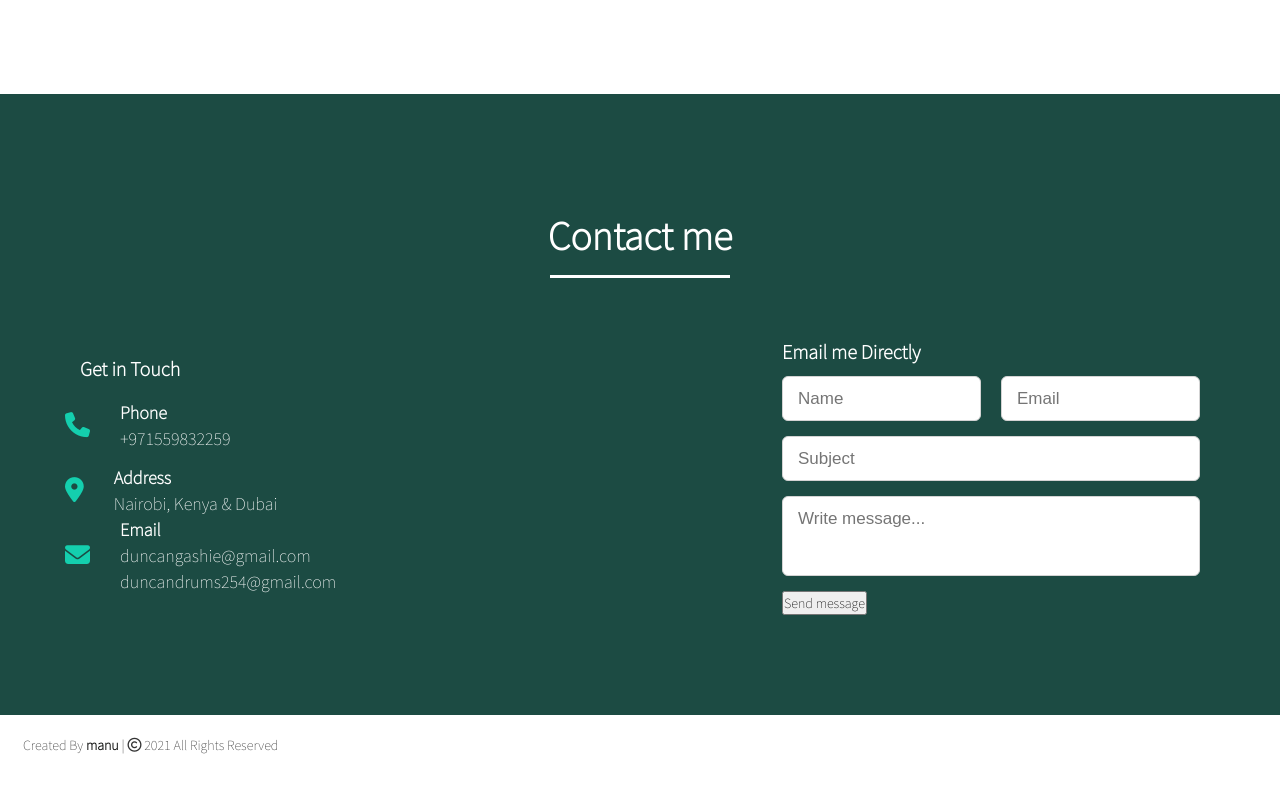
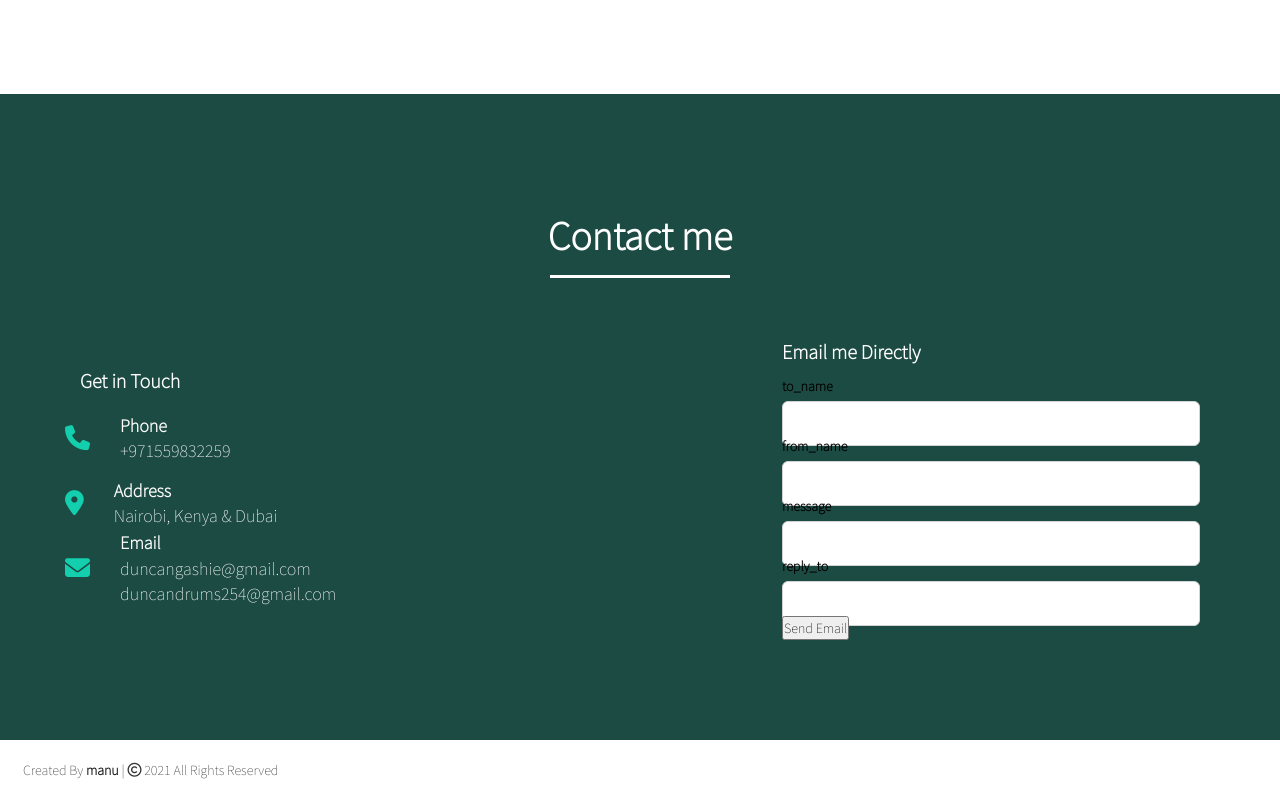
Before and after one commit to Emmanuel-otieno/Duncan, a website: page index.html in a window 1280 px wide. Shown: the part 1741-2541 px from the top of the page. Before the commit the page ends 2516 px from the top, so only its background shows below. Drawn offline with nearby package versions, Linux system fonts and the light colour scheme.

Commit message:
add sending email

```diff
--- a/index.html
+++ b/index.html
@@ -152,24 +152,26 @@
                 <div class="column-right">
                     <div class="text">Email me Directly</div>
                     <form id="form">
-                        <div class="fields">
-                            <div class="field name">
-                                <input type="text" id="name" placeholder="Name" required>
-                            </div>
-                            <div class="field email">
-                                <input type="email" id="email" placeholder="Email" required>
-                            </div>
+                        <div class="field">
+                          <label for="to_name">to_name</label>
+                          <input type="text" name="to_name" id="to_name">
                         </div>
                         <div class="field">
-                            <input type="text" id="subject" placeholder="Subject" required>
+                          <label for="from_name">from_name</label>
+                          <input type="text" name="from_name" id="from_name">
                         </div>
-                        <div class="field textarea">
-                            <textarea name="" id="message" cols="30" rows="10" placeholder="Write message..."
-                                required></textarea>
+                        <div class="field">
+                          <label for="message">message</label>
+                          <input type="text" name="message" id="message">
                         </div>
-                        <div id="button">
-                            <button id="button" type="submit" value="Send Email" >Send message</button>
+                        <div class="field">
+                          <label for="reply_to">reply_to</label>
+                          <input type="text" name="reply_to" id="reply_to">
                         </div>
+
+                        <input type="submit" id="button" value="Send Email" >
+                      </form>
+
                     </form>
                 </div>
             </div>
```
